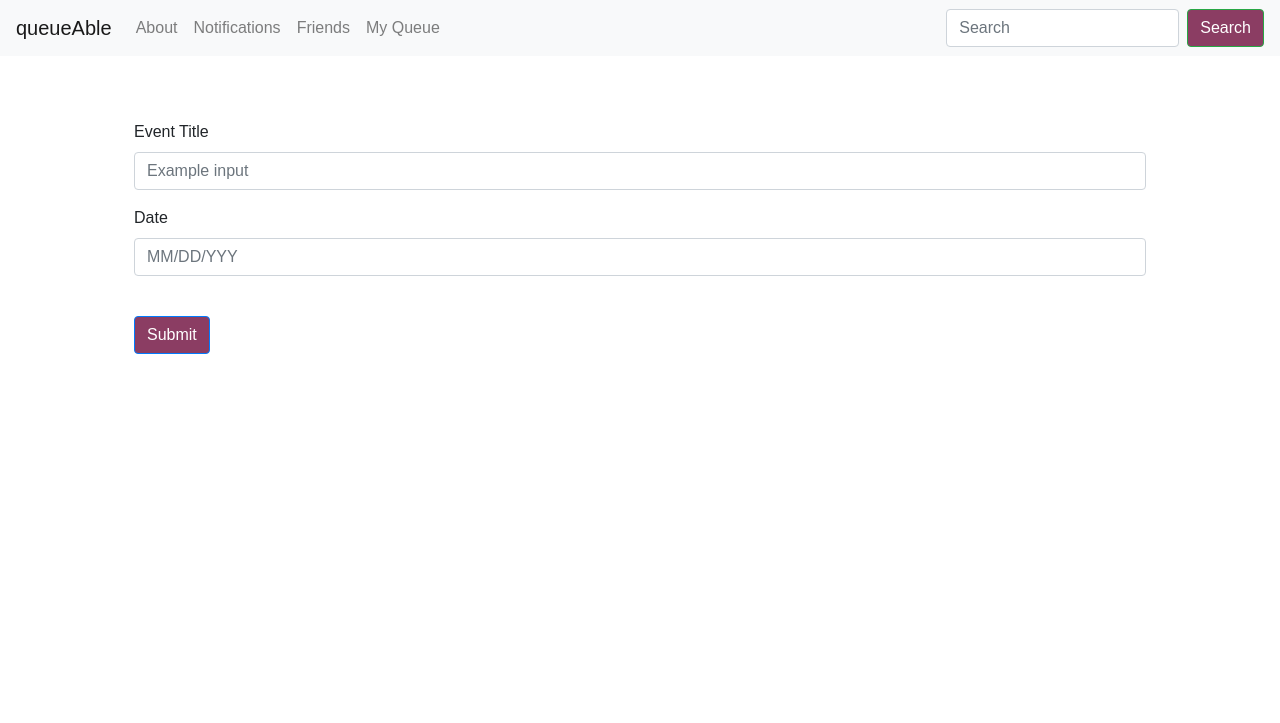
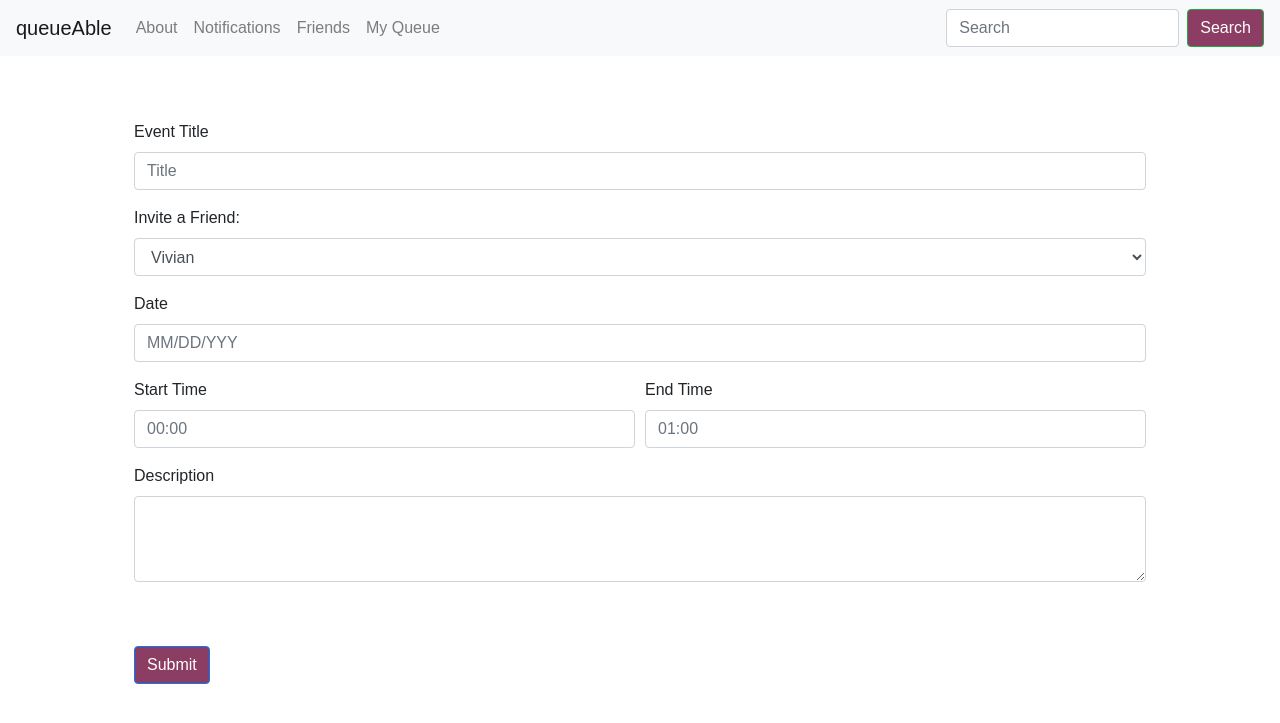
Before and after one commit to vyoung98/queueable, a PHP site: page /eventcreation.php in a window 1280 px wide. Shown: the top 723 px of the page. Run offline with PHP 8.4, Linux system fonts and the light colour scheme; some libraries are stand-ins or nearby versions.

```diff
--- a/eventcreation.php
+++ b/eventcreation.php
@@ -5,6 +5,7 @@
         <link href="https://fonts.googleapis.com/css2?family=Rubik&display=swap" rel="stylesheet">
         <link rel="stylesheet" href="https://stackpath.bootstrapcdn.com/bootstrap/4.4.1/css/bootstrap.min.css" integrity="sha384-Vkoo8x4CGsO3+Hhxv8T/Q5PaXtkKtu6ug5TOeNV6gBiFeWPGFN9MuhOf23Q9Ifjh" crossorigin="anonymous">
         <link rel="stylesheet" href="https://cdnjs.cloudflare.com/ajax/libs/bootstrap-datepicker/1.4.1/css/bootstrap-datepicker3.css"/>
+
         <link rel="stylesheet" href="styles/style.css">
         <script src="https://kit.fontawesome.com/a076d05399.js"></script>
         <script type="text/javascript" src="https://code.jquery.com/jquery-1.11.3.min.js"></script>
@@ -31,14 +32,40 @@
             <form>
               <div class="form-group">
                 <label for="formGroupExampleInput">Event Title</label>
-                <input type="text" class="form-control" id="formGroupExampleInput" placeholder="Example input">
+                <input type="text" class="form-control" id="formGroupExampleInput" placeholder="Title">
               </div>
+              <div class="form-group">
+                <label for="inviteFriend">Invite a Friend:</label>
+                <select class="form-control" id="inviteFriend">
+                  <option>Vivian</option>
+                  <option>Val</option>
+                </select>
+              </div>
+
               <div class="form-group">
                 <label class="control-label" for="date">Date</label>
                 <input class="form-control" id="date" name="date" placeholder="MM/DD/YYY" type="text"/>
               </div>
 
-              <br>
+              <div class="form-row">
+                <div class="col">
+                <label class="control-label" for="date">Start Time</label>
+                  <input type="text" class="form-control" id="starttime" placeholder="00:00">
+                </div>
+
+                <div class="col">
+                <label class="control-label" for="date">End Time</label>
+                  <input type="text" class="form-control" id="endtime" placeholder="01:00">
+                </div>
+              </div>
+
+              <p></p>
+              <div class="form-group">
+                <label for="descr">Description</label>
+                <textarea class="form-control" id="Description" rows="3"></textarea>
+              </div>
+
+              <br><br>
               <button type="submit" class="btn btn-primary">Submit</button>
             </form>
           </div>
```
